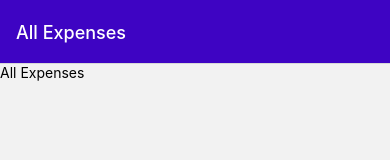
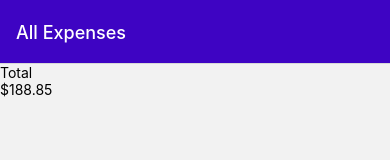
Before and after one commit to Will-Watson/RN-Expense-Tracker, a React Native app: screen /AllExpenses in a window 390 px wide. Shown: the top 160 px of the page. Built offline with nearby package versions, Linux system fonts and the light colour scheme.

Commit message:
feat: added dummy data to components and added them to the screens

```diff
--- a/components/ExpensesOutput/ExpensesOutput.js
+++ b/components/ExpensesOutput/ExpensesOutput.js
@@ -3,10 +3,43 @@ import { View, StyleSheet } from 'react-native';
 import ExpensesSummary from './ExpensesSummary';
 import ExpensesList from './ExpensesList';
 
+const DUMMY_EXPENSES = [
+  {
+    id: 'e1',
+    description: 'A pair of shoes',
+    amount: 59.99,
+    date: new Date('2024-01-15'),
+  },
+  {
+    id: 'e2',
+    description: 'A pair of trousers',
+    amount: 89.29,
+    date: new Date('2024-01-11'),
+  },
+  {
+    id: 'e3',
+    description: 'Some Bananas',
+    amount: 5.99,
+    date: new Date('2024-01-03'),
+  },
+  {
+    id: 'e4',
+    description: 'Liquor',
+    amount: 14.99,
+    date: new Date('2023-12-31'),
+  },
+  {
+    id: 'e5',
+    description: 'A book',
+    amount: 18.59,
+    date: new Date('2023-12-22'),
+  },
+];
+
 const ExpensesOutput = ({ expenses, expensesPeriod }) => {
   return (
     <View>
-      <ExpensesSummary expenses={expenses} periodName={expensesPeriod} />
+      <ExpensesSummary expenses={DUMMY_EXPENSES} periodName={expensesPeriod} />
       <ExpensesList />
     </View>
   );
--- a/screens/AllExpenses.js
+++ b/screens/AllExpenses.js
@@ -1,10 +1,10 @@
-import { Text, View, StyleSheet } from 'react-native';
+import { StyleSheet } from 'react-native';
+
+import ExpensesOutput from '../components/ExpensesOutput/ExpensesOutput';
 
 const AllExpenses = () => {
   return (
-    <View>
-      <Text>All Expenses</Text>
-    </View>
+   <ExpensesOutput expensesPeriod='Total'/>
   );
 }
 
--- a/screens/RecentExpenses.js
+++ b/screens/RecentExpenses.js
@@ -1,10 +1,10 @@
-import { Text, View, StyleSheet } from 'react-native';
+import { StyleSheet } from 'react-native';
+
+import ExpensesOutput from '../components/ExpensesOutput/ExpensesOutput';
 
 const RecentExpenses = () => {
   return (
-    <View>
-      <Text>Recent Expenses</Text>
-    </View>
+    <ExpensesOutput expensesPeriod='Last 7 Days'/>
   );
 };
 
```
